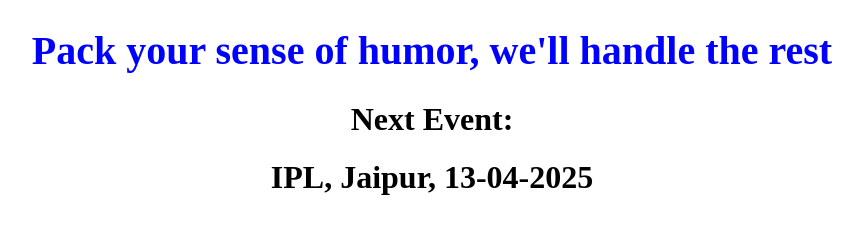
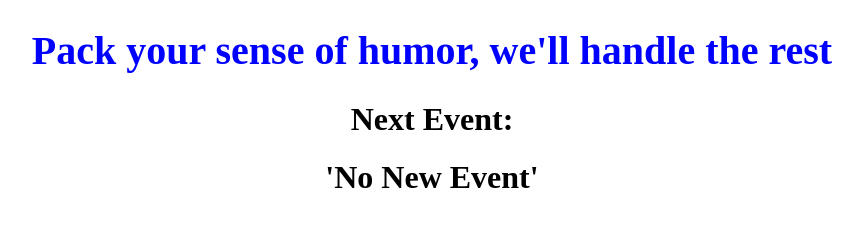
Before and after one commit to keshavsoni1626/website, a plain HTML site: page index.html in a window 1280 px wide. Shown: the whole page, without its empty margins (208-1071 px from the left). Drawn offline with Linux system fonts and the light colour scheme.

Commit message:
commit1
commit1

```diff
--- a/index.html
+++ b/index.html
@@ -8,6 +8,6 @@
 <body>
     <h1 style="color: blue;font-size: 40px;text-align: center;">Pack your sense of humor, we'll handle the rest</h1>
     <h1 style="text-align: center;">Next Event:</h1>
-    <h1 style="text-align: center;" id="cityevent">IPL, Jaipur, 13-04-2025</h1>
+    <h1 style="text-align: center;" id="cityevent">'No New Event'</h1>
 </body>
 </html>
```
